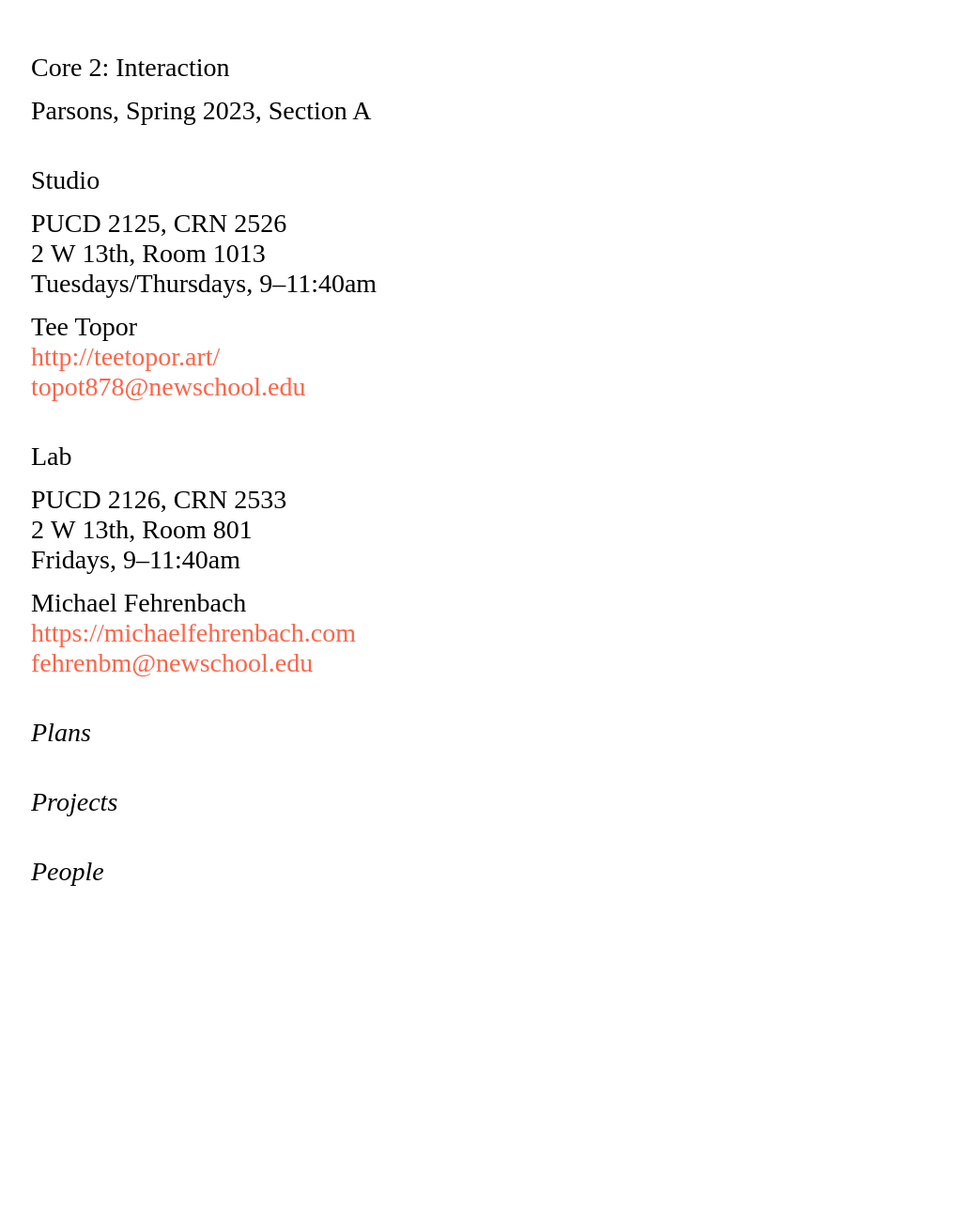
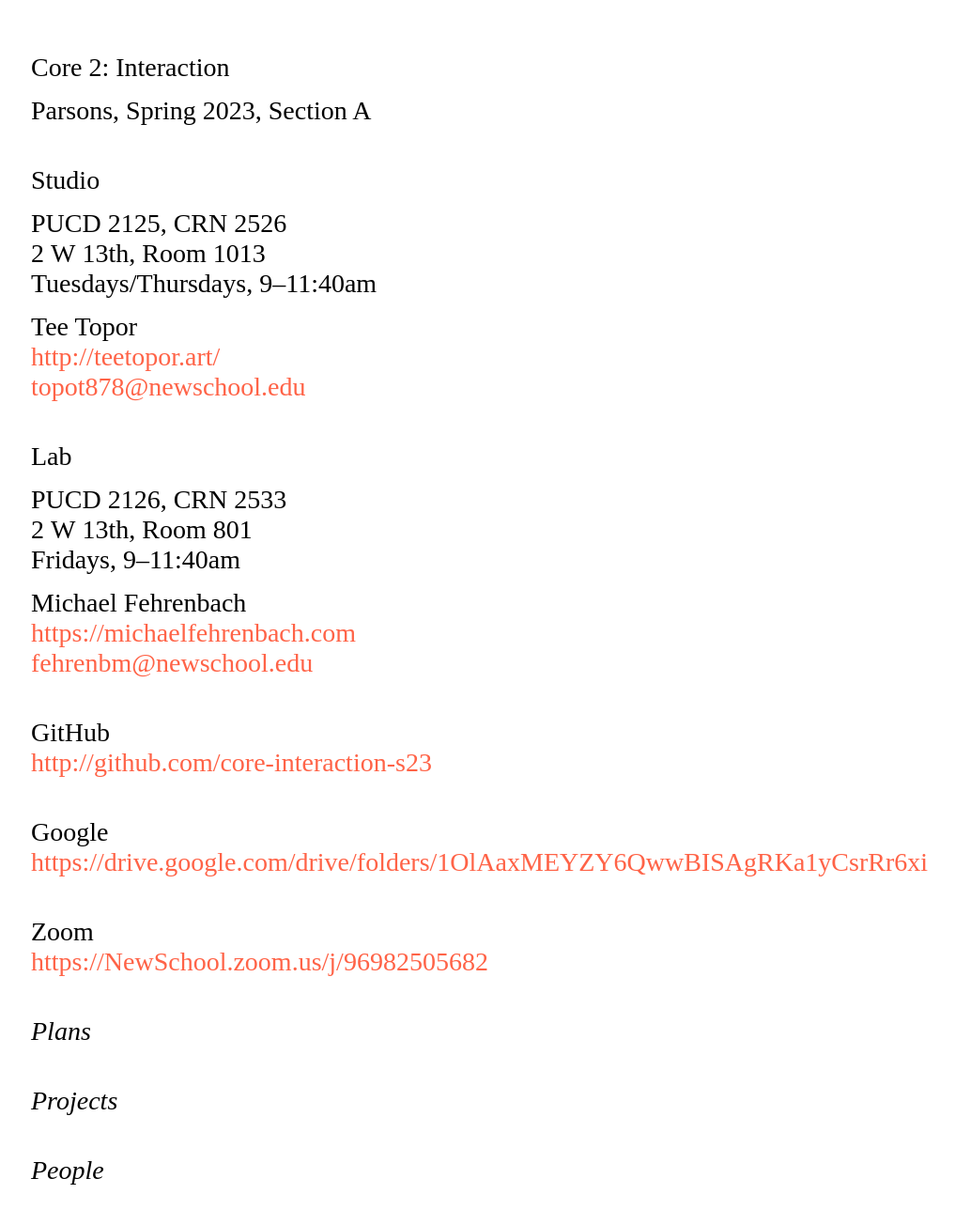
Before and after one commit to core-interaction-s23/core-interaction-s23.github.io, a Jekyll site: the page built from index.html, in a window 1280 px wide. Shown: the whole page at 94% size, without its empty margins (9-1026 px from the left). Built offline with Jekyll 4.4.1, drawn with Linux system fonts in a browser that asks for light colours; before the commit the page ends 986 px from its top, so only the background shows below that.

Commit message:
Add GitHub, Google Drive, Zoom links.

```diff
--- a/index.html
+++ b/index.html
@@ -20,6 +20,13 @@
       Michael Fehrenbach
       [https://michaelfehrenbach.com](https://michaelfehrenbach.com)
       [fehrenbm@newschool.edu](mailto:fehrenbm@newschool.edu)
+links:
+  - name: GitHub
+    url: http://github.com/core-interaction-s23
+  - name: Google
+    url: https://drive.google.com/drive/folders/1OlAaxMEYZY6QwwBISAgRKa1yCsrRr6xi
+  - name: Zoom
+    url: https://NewSchool.zoom.us/j/96982505682
 ---
 
 
@@ -38,6 +45,14 @@
 			{% endfor %}
 		</ul>
 	</address>
+	<ul>
+		{% for link in page.links %}
+			<li>
+				<h3>{{ link.name }}</h3>
+				<a href="{{- link.url -}}">{{- link.url -}}</a>
+			</li>
+		{% endfor %}
+	</ul>
 </header>
 <main>
 	<details>
```
